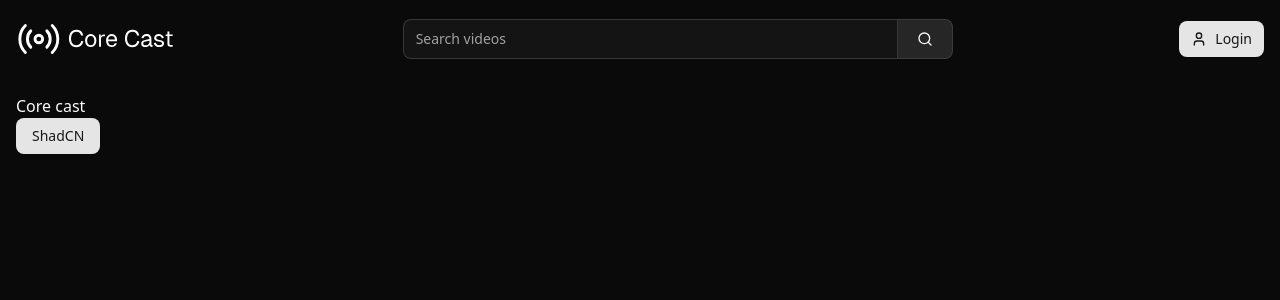
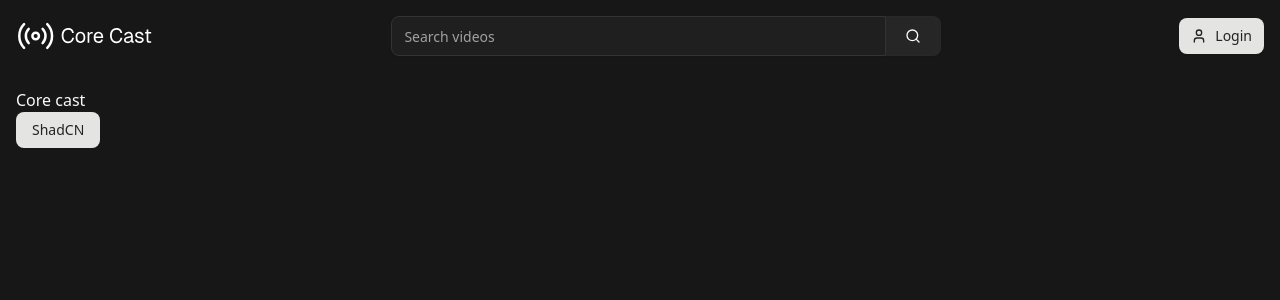
Before and after one commit to pavece/core-cast, a Next.js app in the folder frontend/: page / in a window 1280 px wide. Shown: the top 300 px of the page. Built offline with nearby package versions, Linux system fonts and the light colour scheme; no server answers.

Commit message:
feat(front)/change color theme and tweak some styles

```diff
--- a/frontend/src/app/(user)/creator-pannel/page.tsx
+++ /dev/null
@@ -1,7 +0,0 @@
-import React from 'react';
-
-const CreatorPannelPage = () => {
-	return <div>CreatorPannelPage</div>;
-};
-
-export default CreatorPannelPage;
--- a/frontend/src/app/globals.css
+++ b/frontend/src/app/globals.css
@@ -79,30 +79,31 @@
 }
 
 .dark {
-	--background: oklch(0.1450 0 0);
-  	--foreground: oklch(0.9850 0 0);
-	--card: oklch(0.205 0 0);
-	--card-foreground: oklch(0.985 0 0);
-	--popover: oklch(0.205 0 0);
-	--popover-foreground: oklch(0.985 0 0);
-	--primary: oklch(0.922 0 0);
-	--primary-foreground: oklch(0.205 0 0);
-	--secondary: oklch(0.269 0 0);
-	--secondary-foreground: oklch(0.985 0 0);
-	--muted: oklch(0.269 0 0);
-	--muted-foreground: oklch(0.708 0 0);
-	--accent: oklch(0.269 0 0);
-	--accent-foreground: oklch(0.985 0 0);
-	--destructive: oklch(0.704 0.191 22.216);
-	--border: oklch(1 0 0 / 10%);
-	--input: oklch(1 0 0 / 15%);
-	--ring: oklch(0.556 0 0);
+	--background: oklch(0.2050 0 0);
+	--foreground: oklch(0.9850 0 0);
+	--card: oklch(0.2478 0 0);
+	--card-foreground: oklch(0.9850 0 0);
+	--popover: oklch(0.2690 0 0);
+	--popover-foreground: oklch(0.9850 0 0);
+	--primary: oklch(0.9183 0.0027 106.4521);
+	--primary-foreground: oklch(0.2562 0 0);
+	--secondary: oklch(0.2690 0 0);
+	--secondary-foreground: oklch(0.9850 0 0);
+	--muted: oklch(0.2690 0 0);
+	--muted-foreground: oklch(0.7080 0 0);
+	--accent: oklch(0.3710 0 0);
+	--accent-foreground: oklch(0.9850 0 0);
+	--destructive: oklch(0.7040 0.1910 22.2160);
+	--destructive-foreground: oklch(0.9850 0 0);
+	--border: oklch(0.2750 0 0);
+	--input: oklch(0.3250 0 0);
+	--ring: oklch(0.5560 0 0);
 	--chart-1: oklch(0.488 0.243 264.376);
 	--chart-2: oklch(0.696 0.17 162.48);
 	--chart-3: oklch(0.769 0.188 70.08);
 	--chart-4: oklch(0.627 0.265 303.9);
 	--chart-5: oklch(0.645 0.246 16.439);
-	--sidebar: oklch(0.205 0 0);
+	--sidebar: oklch(0.2478 0 0);
 	--sidebar-foreground: oklch(0.985 0 0);
 	--sidebar-primary: oklch(0.488 0.243 264.376);
 	--sidebar-primary-foreground: oklch(0.985 0 0);
--- a/frontend/src/components/ui/layout-sidebar.tsx
+++ b/frontend/src/components/ui/layout-sidebar.tsx
@@ -25,8 +25,10 @@ type Props = {
 export const LayoutSidebar = ({ username, role }: Props) => {
 	return (
 		<Sidebar variant='floating'>
-			<SidebarHeader className='flex items-start'>
-				<img src='/logo.svg' alt='Core cast logo' className='w-[140px] md:w-[160px]' />
+			<SidebarHeader className='flex items-start px-4 pt-4'>
+				<Link href='/'>
+					<img src='/logo.svg' alt='Core cast logo' className='w-[120px] md:w-[150px]' />
+				</Link>
 			</SidebarHeader>
 			<SidebarContent>
 				<SidebarGroup>
--- a/frontend/src/components/ui/navbar.tsx
+++ b/frontend/src/components/ui/navbar.tsx
@@ -5,6 +5,7 @@ import { Input } from './input';
 import { UserProfile } from '../user/user-profile';
 import { cookies } from 'next/headers';
 import { checkSession } from '@/api/coreApi';
+import Link from 'next/link';
 
 export const Navbar = async () => {
 	let userProfile: { username: string } = { username: '' };
@@ -19,7 +20,9 @@ export const Navbar = async () => {
 
 	return (
 		<nav className='flex items-center justify-between p-4 gap-2 sticky top-0 z-50 bg-background'>
-			<img src='/logo.svg' alt='Core cast logo' className='w-[140px] md:w-[160px]' />
+			<Link href='/'>
+				<img src='/logo.svg' alt='Core cast logo' className='w-[1340px] md:w-[170px]' />
+			</Link>
 			<div className='w-full justify-center hidden md:flex'>
 				<div className='flex w-full max-w-[550px]'>
 					<Input placeholder='Search videos' className='w-full rounded-tr-none rounded-br-none h-10' />
--- a/frontend/src/components/user/user-profile.tsx
+++ b/frontend/src/components/user/user-profile.tsx
@@ -47,7 +47,7 @@ export const UserProfile = ({ username }: Props) => {
 							</DropdownMenuLabel>
 							<DropdownMenuSeparator />
 							<DropdownMenuItem>
-								<Link href='/creator-pannel'>Creator pannel</Link>
+								<Link href='/creator-pannel/uploads'>Creator pannel</Link>
 							</DropdownMenuItem>
 							<DropdownMenuItem>
 								<Link href='/auth/settings'>Settings</Link>
--- a/frontend/src/components/video/video-player.tsx
+++ b/frontend/src/components/video/video-player.tsx
@@ -21,11 +21,9 @@ import {
 	DropdownMenuContent,
 	DropdownMenuLabel,
 	DropdownMenuTrigger,
-	DropdownMenuItem,
 	DropdownMenuSeparator,
 	DropdownMenuCheckboxItem,
 } from '../ui/dropdown-menu';
-import { Check } from 'lucide-react';
 
 type Props = {
 	hlsMasterList: string;
```
